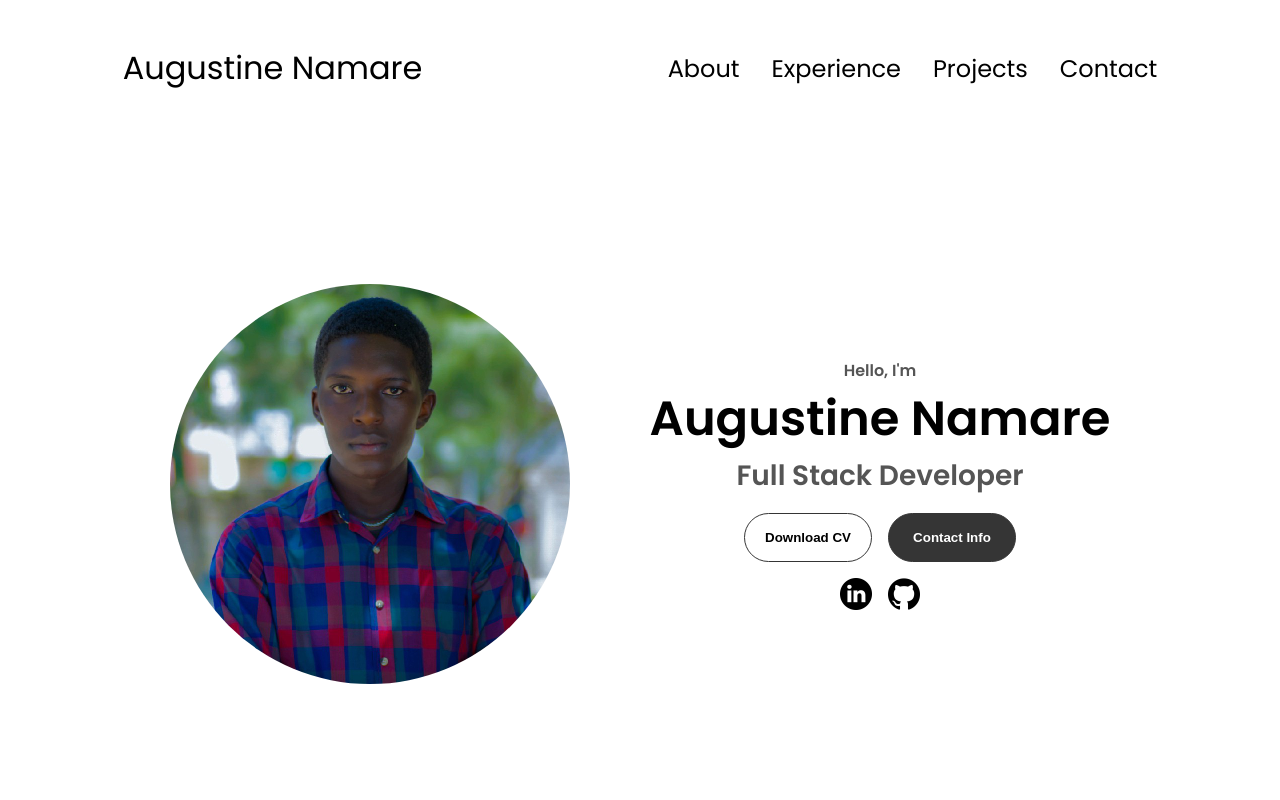
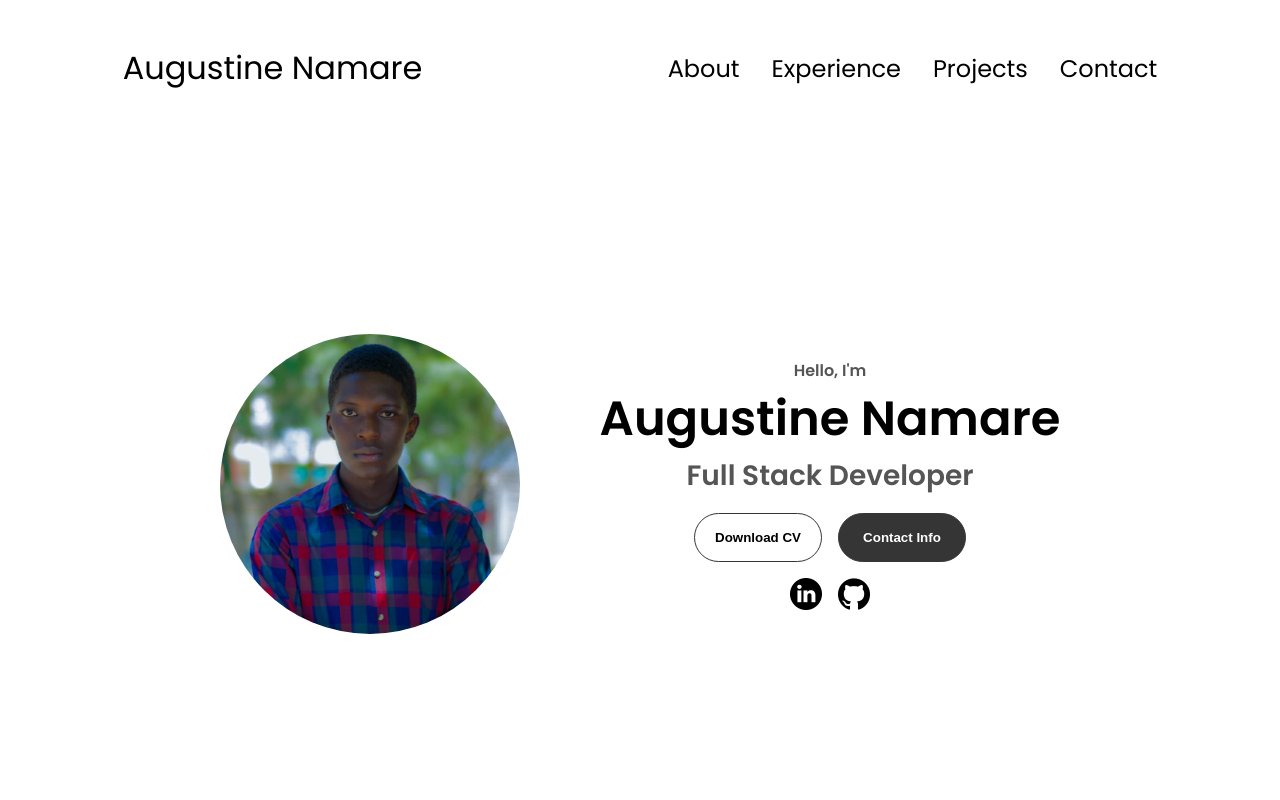
Before and after one commit to AgNamare/Porfolio, a plain HTML site: page index.html in a window 1280 px wide. Shown: the top 800 px of the page. Drawn offline with Linux system fonts and the light colour scheme.

Commit message:
change image height and width

```diff
--- a/index.html
+++ b/index.html
@@ -37,7 +37,7 @@
       </div>
     </nav>
     <section id="profile">
-      <div class="section__pic-container">
+      <div class="section__pic-container" style="height: 300px; width: 300px">
         <img
           src="./assets/profile-pic.jfif"
           alt="Augustine Namare profile picture"
```
